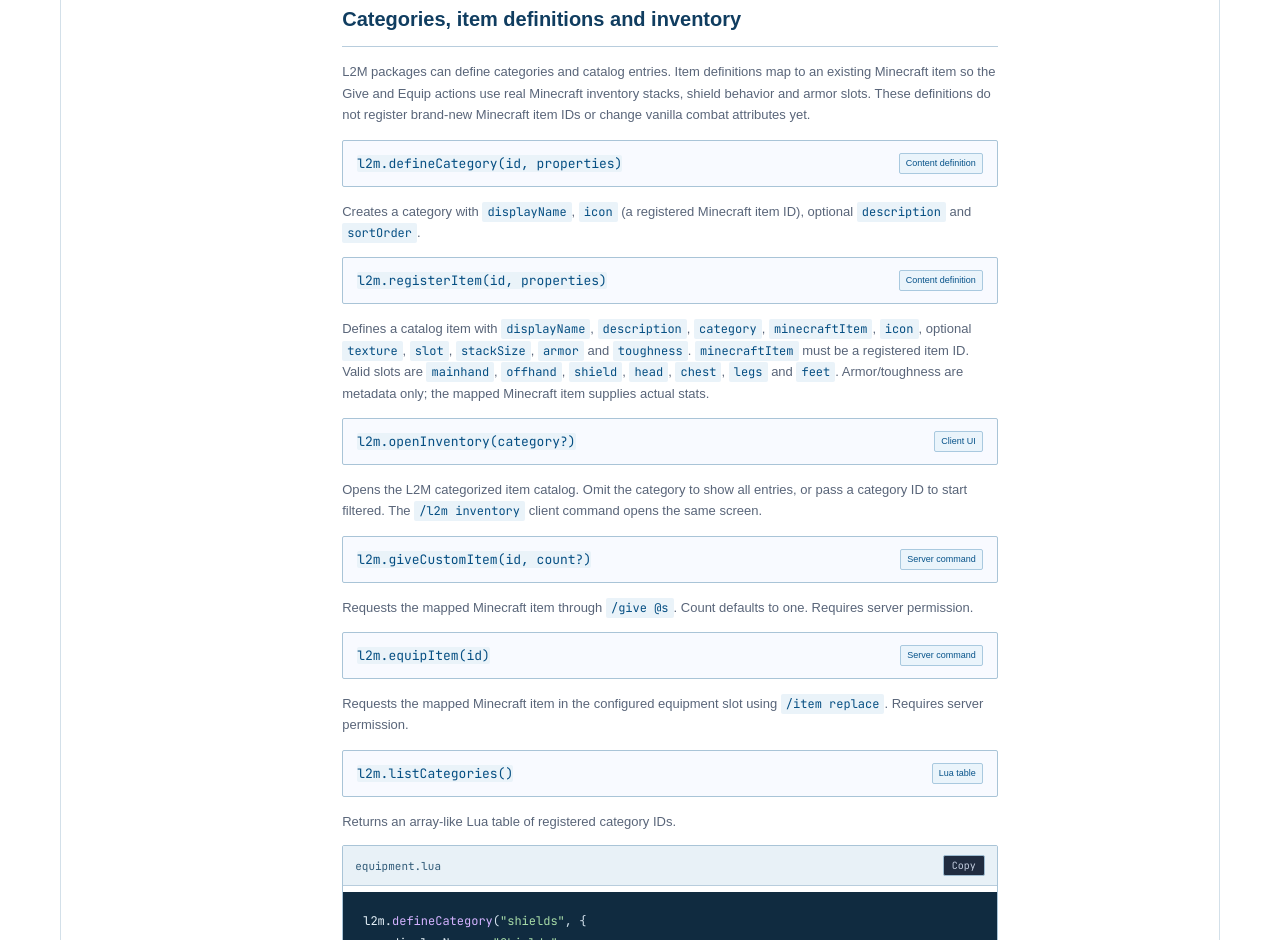
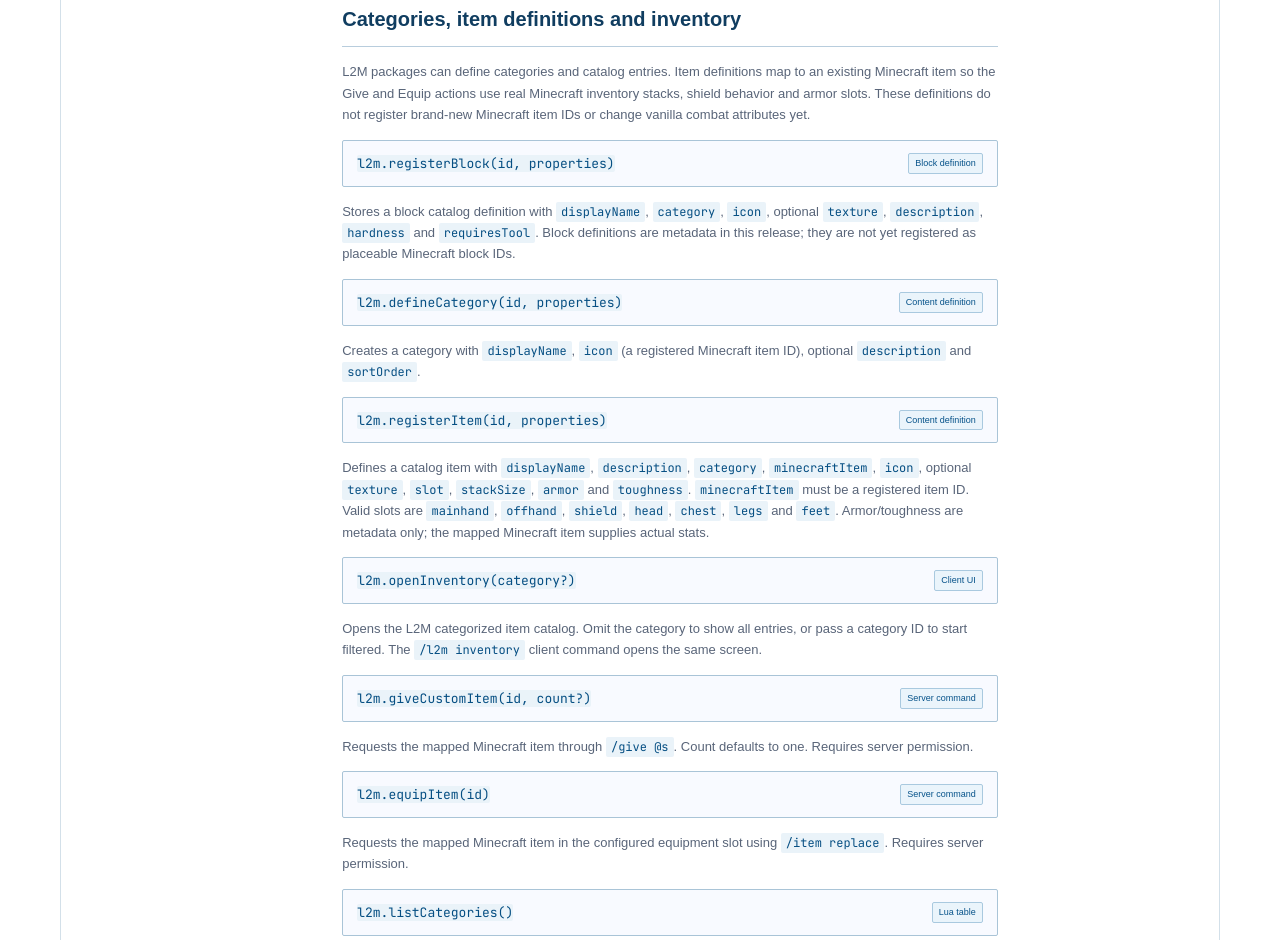
Before and after one commit to DeathAmir/L2M, a plain HTML site: page website/docs/api.html in a window 1280 px wide. Shown: the part 5520-6460 px from the top of the page. Drawn offline with nearby package versions, Linux system fonts and the light colour scheme.

Commit message:
Document categorized block definitions and icon metadata

```diff
--- a/website/docs/api.html
+++ b/website/docs/api.html
@@ -111,6 +111,8 @@ l2m.log("Block definition saved: " .. tostring(ok))</code></pre></div>
 
 <h2 id="content-inventory">Categories, item definitions and inventory</h2>
 <p>L2M packages can define categories and catalog entries. Item definitions map to an existing Minecraft item so the Give and Equip actions use real Minecraft inventory stacks, shield behavior and armor slots. These definitions do not register brand-new Minecraft item IDs or change vanilla combat attributes yet.</p>
+<div class="signature"><code>l2m.registerBlock(id, properties)</code><span class="tag">Block definition</span></div>
+<p>Stores a block catalog definition with <code>displayName</code>, <code>category</code>, <code>icon</code>, optional <code>texture</code>, <code>description</code>, <code>hardness</code> and <code>requiresTool</code>. Block definitions are metadata in this release; they are not yet registered as placeable Minecraft block IDs.</p>
 <div class="signature"><code>l2m.defineCategory(id, properties)</code><span class="tag">Content definition</span></div>
 <p>Creates a category with <code>displayName</code>, <code>icon</code> (a registered Minecraft item ID), optional <code>description</code> and <code>sortOrder</code>.</p>
 <div class="signature"><code>l2m.registerItem(id, properties)</code><span class="tag">Content definition</span></div>
```
